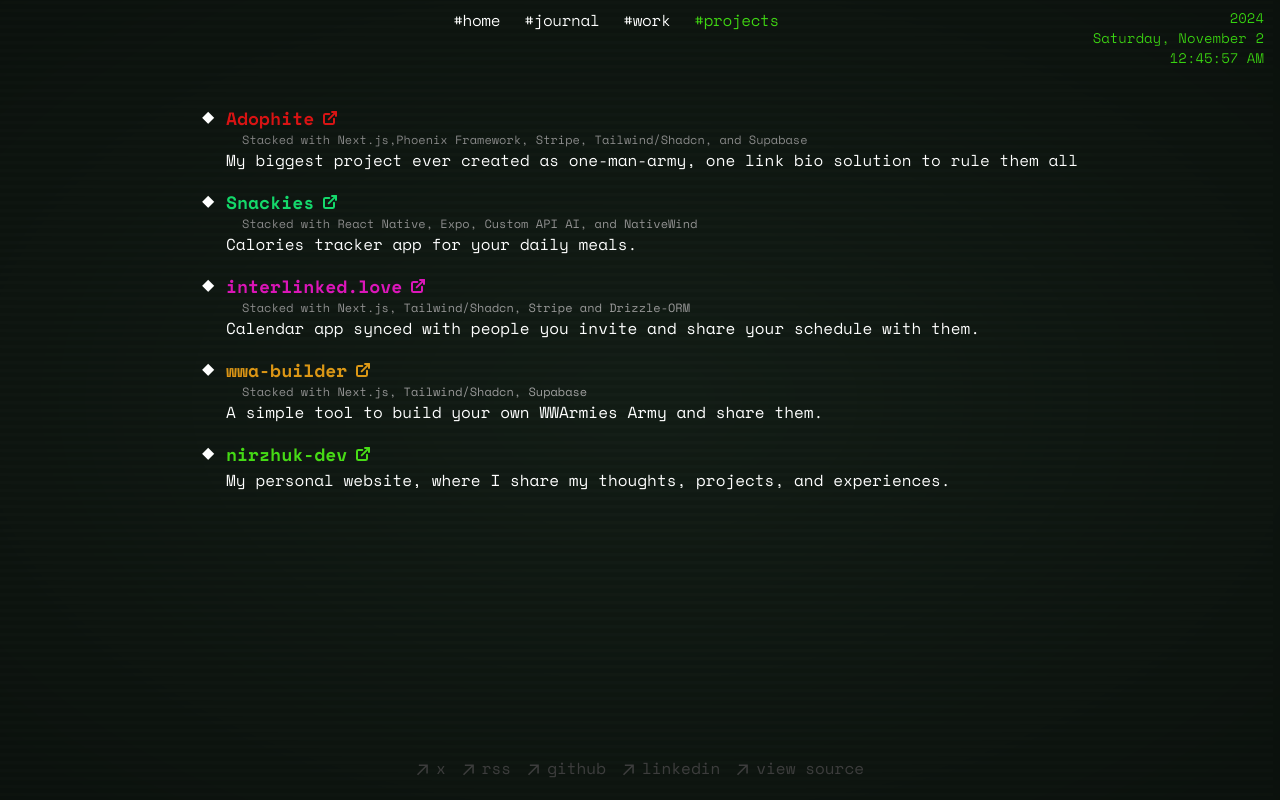
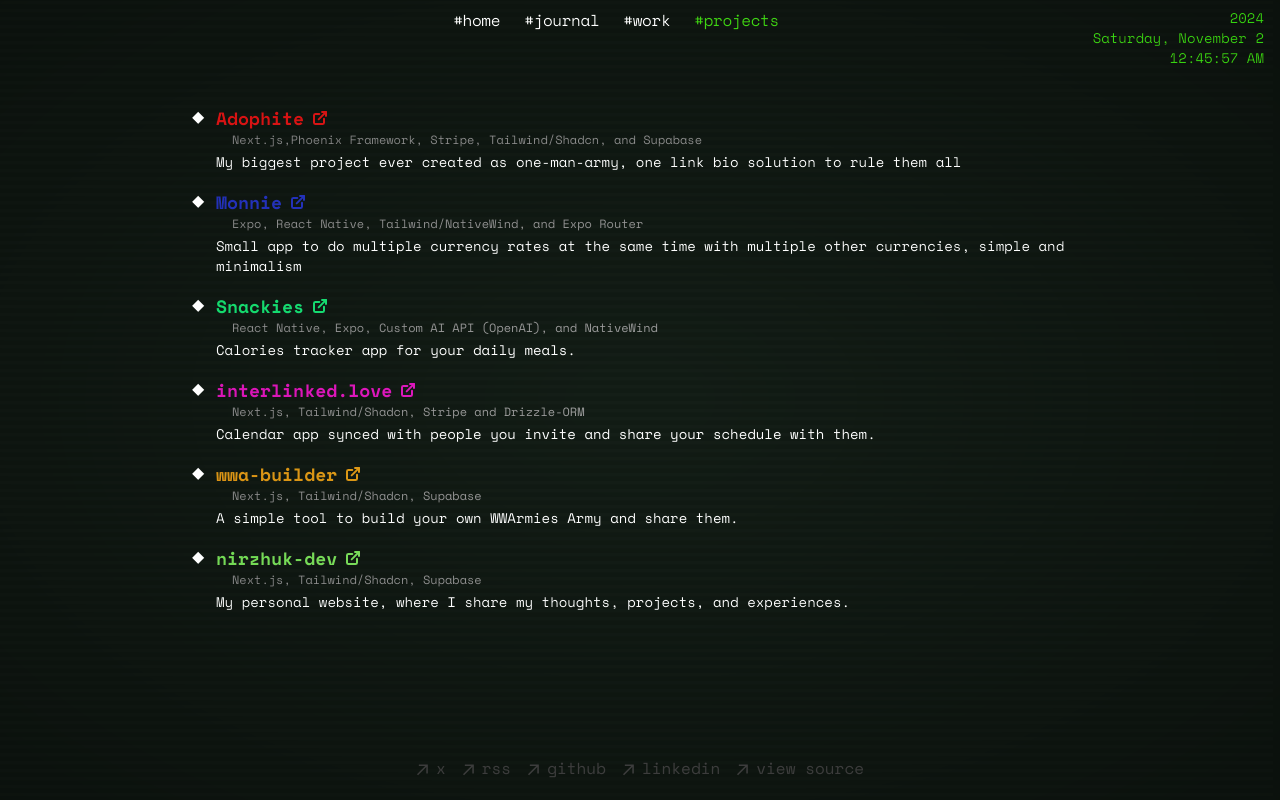
Before and after one commit to Nirzhuk/nirzhuk.dev, a Next.js app: page /projects in a window 1280 px wide. Built offline with nearby package versions, Linux system fonts and the light colour scheme.

Commit message:
feat(projects): Projects to array to easy edition

```diff
--- a/app/projects/page.tsx
+++ b/app/projects/page.tsx
@@ -1,85 +1,87 @@
+'use client';
 import Link from 'next/link';
 import { ExternalLink } from 'lucide-react';
+
+const projects = [
+  {
+    name: 'Adophite',
+    url: 'https://adophite.com',
+    description:
+      'My biggest project ever created as one-man-army, one link bio solution to rule them all',
+    stack: 'Next.js,Phoenix Framework, Stripe, Tailwind/Shadcn, and Supabase',
+    color: '#e01818',
+    colorHover: '#f71919',
+  },
+  {
+    name: 'Monnie',
+    url: 'https://monnie.nirzhuk.dev',
+    description:
+      'Small app to do multiple currency rates at the same time with multiple other currencies, simple and minimalism',
+    stack: 'Expo, React Native, Tailwind/NativeWind, and Expo Router',
+    color: '#2b3dc7',
+    colorHover: '#3b4dc7',
+  },
+  {
+    name: 'Snackies',
+    url: 'https://snackies.app',
+    description: 'Calories tracker app for your daily meals.',
+    stack: 'React Native, Expo, Custom AI API (OpenAI), and NativeWind',
+    color: '#18e083',
+    colorHover: '#21f793',
+  },
+  {
+    name: 'interlinked.love',
+    url: 'https://interlinked.love',
+    description: 'Calendar app synced with people you invite and share your schedule with them.',
+    stack: 'Next.js, Tailwind/Shadcn, Stripe and Drizzle-ORM',
+    color: '#e018c2',
+    colorHover: '#f721d7',
+  },
+  {
+    name: 'wwa-builder',
+    url: 'https://wwa-builder.nirzhuk.dev',
+    description: 'A simple tool to build your own WWArmies Army and share them.',
+    stack: 'Next.js, Tailwind/Shadcn, Supabase',
+    color: '#e0a418',
+    colorHover: '#e1c369',
+  },
+  {
+    name: 'nirzhuk-dev',
+    url: 'https://nirzhuk.dev',
+    description: 'My personal website, where I share my thoughts, projects, and experiences.',
+    stack: 'Next.js, Tailwind/Shadcn, Supabase',
+    color: '#8be169',
+    colorHover: '#9be169',
+  },
+];
 
 export default function Page() {
   return (
     <div>
       <ul className="flex flex-col space-y-4 list-[diamond]">
-        <li>
+        {projects.map(project => (
+          <li key={project.name}>
             <Link
-            href="https://adophite.com"
+              href={project.url}
               target="_blank"
               rel="noopener noreferrer"
-            className="text-lg flex gap-2 items-center font-semibold text-[#e01818] hover:text-[#f71919]"
+              className="text-lg flex gap-2 items-center font-semibold transition-colors"
+              style={
+                {
+                  color: project.color,
+                  '--hover-color': project.colorHover,
+                } as React.CSSProperties & { '--hover-color': string }
+              }
+              onMouseEnter={e => (e.currentTarget.style.color = project.colorHover)}
+              onMouseLeave={e => (e.currentTarget.style.color = project.color)}
             >
-            Adophite
+              {project.name}
               <ExternalLink strokeWidth={3} className="size-4" />
             </Link>
-          <p className="text-neutral-400 dark:text-neutral-300 text-xs ml-4">
-            Stacked with Next.js,Phoenix Framework, Stripe, Tailwind/Shadcn, and Supabase
-          </p>
-          <p>
-            My biggest project ever created as one-man-army, one link bio solution to rule them all
-          </p>
+            <p className="text-neutral-400 dark:text-neutral-300 text-xs ml-4">{project.stack}</p>
+            <p className="text-sm mt-1">{project.description}</p>
           </li>
-        <li>
-          <Link
-            href="https://snackies.app"
-            target="_blank"
-            rel="noopener noreferrer"
-            className="text-lg flex gap-2 items-center font-semibold text-[#18e083] hover:text-[#21f793] "
-          >
-            Snackies
-            <ExternalLink strokeWidth={3} className="size-4" />
-          </Link>
-          <p className="text-neutral-400 dark:text-neutral-300 text-xs ml-4">
-            Stacked with React Native, Expo, Custom API AI, and NativeWind
-          </p>
-          <p>Calories tracker app for your daily meals.</p>
-        </li>
-        <li>
-          <Link
-            href="https://interlinked.love"
-            target="_blank"
-            rel="noopener noreferrer"
-            className="text-lg flex gap-2 items-center   font-semibold text-[#e018c2] hover:text-[#f721d7] "
-          >
-            interlinked.love
-            <ExternalLink strokeWidth={3} className="size-4" />
-          </Link>
-          <p className="text-neutral-400 dark:text-neutral-300 text-xs ml-4">
-            Stacked with Next.js, Tailwind/Shadcn, Stripe and Drizzle-ORM
-          </p>
-          <p>Calendar app synced with people you invite and share your schedule with them.</p>
-        </li>
-        <li>
-          <Link
-            href="https://wwa-builder.nirzhuk.dev"
-            target="_blank"
-            rel="noopener noreferrer"
-            className="text-lg flex gap-2 items-center font-semibold text-[#e0a418] hover:text-[#e1c369]"
-          >
-            wwa-builder
-            <ExternalLink strokeWidth={3} className="size-4" />
-          </Link>
-          <p className="text-neutral-400 dark:text-neutral-300 text-xs ml-4">
-            Stacked with Next.js, Tailwind/Shadcn, Supabase
-          </p>
-          <p>A simple tool to build your own WWArmies Army and share them.</p>
-        </li>
-        <li>
-          <Link
-            href="/projects/nirzhuk-dev"
-            className="text-lg flex gap-2 items-center font-semibold text-primary hover:text-[#8be169]"
-          >
-            nirzhuk-dev
-            <ExternalLink strokeWidth={3} className="size-4" />
-          </Link>
-          <p>
-            {`My personal website, where I share my thoughts, projects, and
-            experiences.`}
-          </p>
-        </li>
+        ))}
       </ul>
     </div>
   );
```
Lines whose indentation alone changed are shown as unchanged.
